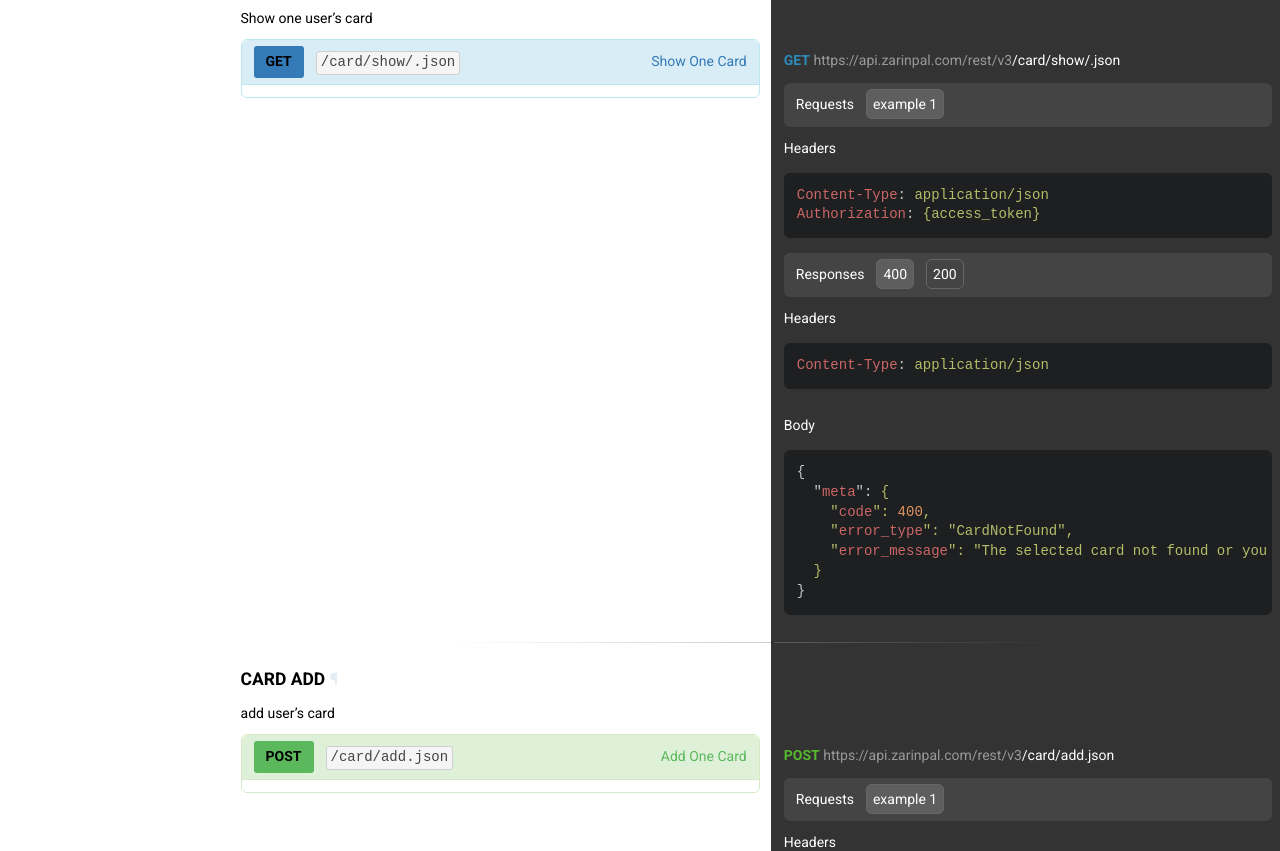
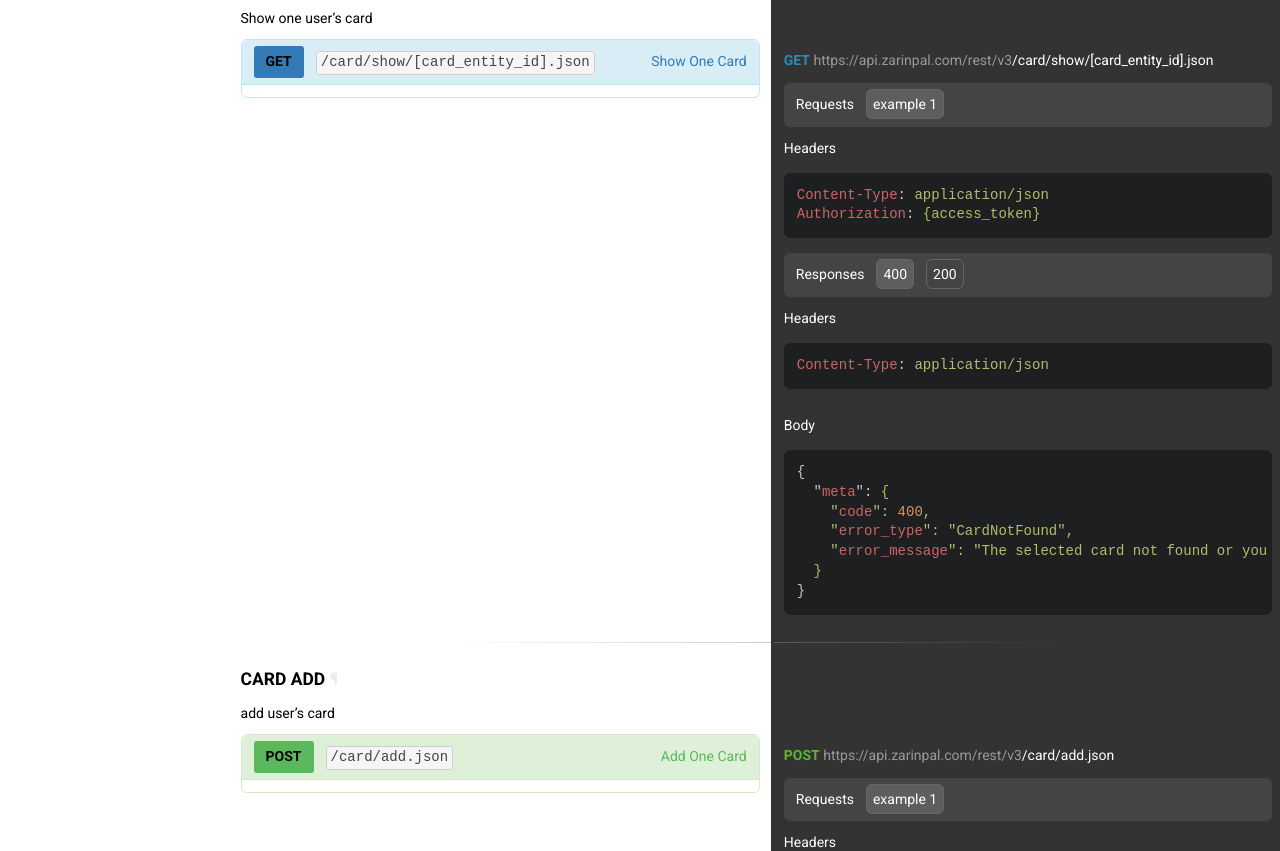
Before and after one commit to ZarinPal-Lab/API-Docs, a plain HTML site: page index.html in a window 1280 px wide. Shown: the part 996-1847 px from the top of the page. Drawn offline with Linux system fonts and the light colour scheme.

Commit message:
Travis CI

```diff
--- a/index.html
+++ b/index.html
@@ -62,7 +62,7 @@
     </span>}
   </span>}
 </span>}</code></pre><div style="height: 1px;"></div></div></div></div></div></div></div></div><div class="middle"><div id="cards-card-list-get" class="action get"><h4 class="action-heading"><div class="name">List All Cards</div><a href="#cards-card-list-get" class="method get">GET</a><code class="uri">/card/list.json</code></h4></div></div><hr class="split"><div class="middle"><div id="cards-card-show" class="resource"><h3 class="resource-heading">card show <a href="#cards-card-show" class="permalink">&para;</a></h3><p>Show one user’s card</p>
-</div></div><div class="right"><div class="definition"><span class="method get">GET</span>&nbsp;<span class="uri"><span class="hostname">https://api.zarinpal.com/rest/v3</span>/card/show/.json</span></div><div class="tabs"><div class="example-names"><span>Requests</span><span class="tab-button">example 1</span></div><div class="tab"><div><div class="inner"><h5>Headers</h5><pre><code><span class="hljs-attribute">Content-Type</span>: <span class="hljs-string">application/json</span><br><span class="hljs-attribute">Authorization</span>: <span class="hljs-string">{access_token}</span></code></pre><div style="height: 1px;"></div></div></div><div class="tabs"><div class="example-names"><span>Responses</span><span class="tab-button">400</span><span class="tab-button">200</span></div><div class="tab"><div><div class="inner"><h5>Headers</h5><pre><code><span class="hljs-attribute">Content-Type</span>: <span class="hljs-string">application/json</span></code></pre><div style="height: 1px;"></div><h5>Body</h5><pre><code>{
+</div></div><div class="right"><div class="definition"><span class="method get">GET</span>&nbsp;<span class="uri"><span class="hostname">https://api.zarinpal.com/rest/v3</span>/card/show/[card_entity_id].json</span></div><div class="tabs"><div class="example-names"><span>Requests</span><span class="tab-button">example 1</span></div><div class="tab"><div><div class="inner"><h5>Headers</h5><pre><code><span class="hljs-attribute">Content-Type</span>: <span class="hljs-string">application/json</span><br><span class="hljs-attribute">Authorization</span>: <span class="hljs-string">{access_token}</span></code></pre><div style="height: 1px;"></div></div></div><div class="tabs"><div class="example-names"><span>Responses</span><span class="tab-button">400</span><span class="tab-button">200</span></div><div class="tab"><div><div class="inner"><h5>Headers</h5><pre><code><span class="hljs-attribute">Content-Type</span>: <span class="hljs-string">application/json</span></code></pre><div style="height: 1px;"></div><h5>Body</h5><pre><code>{
   "<span class="hljs-attribute">meta</span>": <span class="hljs-value">{
     "<span class="hljs-attribute">code</span>": <span class="hljs-value"><span class="hljs-number">400</span></span>,
     "<span class="hljs-attribute">error_type</span>": <span class="hljs-value"><span class="hljs-string">"CardNotFound"</span></span>,
@@ -124,7 +124,7 @@
       "<span class="hljs-attribute">description</span>": <span class="hljs-value"><span class="hljs-string">"expiration date for this card"</span>
     </span>}
   </span>}
-</span>}</code></pre><div style="height: 1px;"></div></div></div></div></div></div></div></div><div class="middle"><div id="cards-card-show-get" class="action get"><h4 class="action-heading"><div class="name">Show One Card</div><a href="#cards-card-show-get" class="method get">GET</a><code class="uri">/card/show/.json</code></h4></div></div><hr class="split"><div class="middle"><div id="cards-card-add" class="resource"><h3 class="resource-heading">card add <a href="#cards-card-add" class="permalink">&para;</a></h3><p>add user’s card</p>
+</span>}</code></pre><div style="height: 1px;"></div></div></div></div></div></div></div></div><div class="middle"><div id="cards-card-show-get" class="action get"><h4 class="action-heading"><div class="name">Show One Card</div><a href="#cards-card-show-get" class="method get">GET</a><code class="uri">/card/show/[card_entity_id].json</code></h4></div></div><hr class="split"><div class="middle"><div id="cards-card-add" class="resource"><h3 class="resource-heading">card add <a href="#cards-card-add" class="permalink">&para;</a></h3><p>add user’s card</p>
 </div></div><div class="right"><div class="definition"><span class="method post">POST</span>&nbsp;<span class="uri"><span class="hostname">https://api.zarinpal.com/rest/v3</span>/card/add.json</span></div><div class="tabs"><div class="example-names"><span>Requests</span><span class="tab-button">example 1</span></div><div class="tab"><div><div class="inner"><h5>Headers</h5><pre><code><span class="hljs-attribute">Content-Type</span>: <span class="hljs-string">application/json</span><br><span class="hljs-attribute">Authorization</span>: <span class="hljs-string">{access_token}</span></code></pre><div style="height: 1px;"></div><h5>Body</h5><pre><code>{
   "<span class="hljs-attribute">iban</span>": <span class="hljs-value"><span class="hljs-string">"IR150570028080012345531301"</span></span>,
   "<span class="hljs-attribute">pan</span>": <span class="hljs-value"><span class="hljs-string">"5022291012345190"</span></span>,
```
